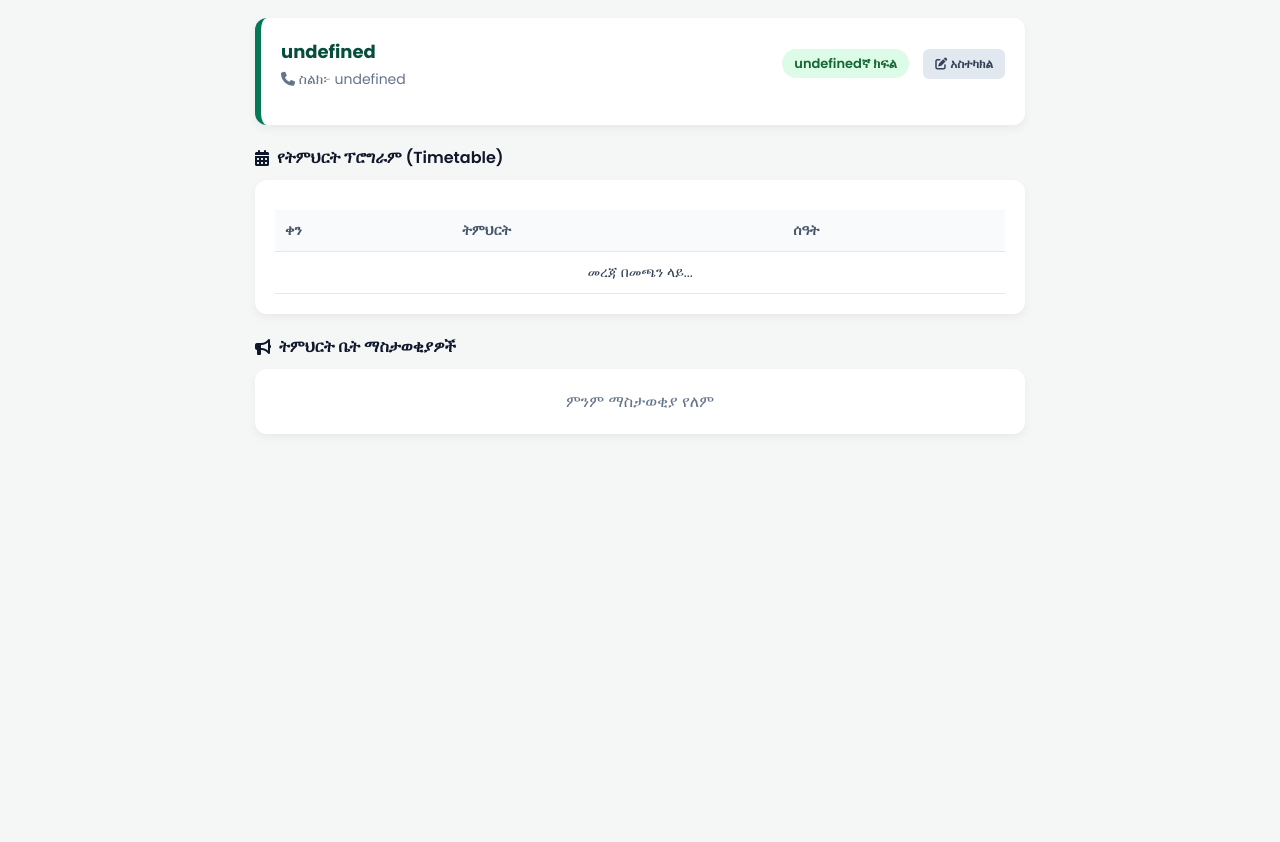
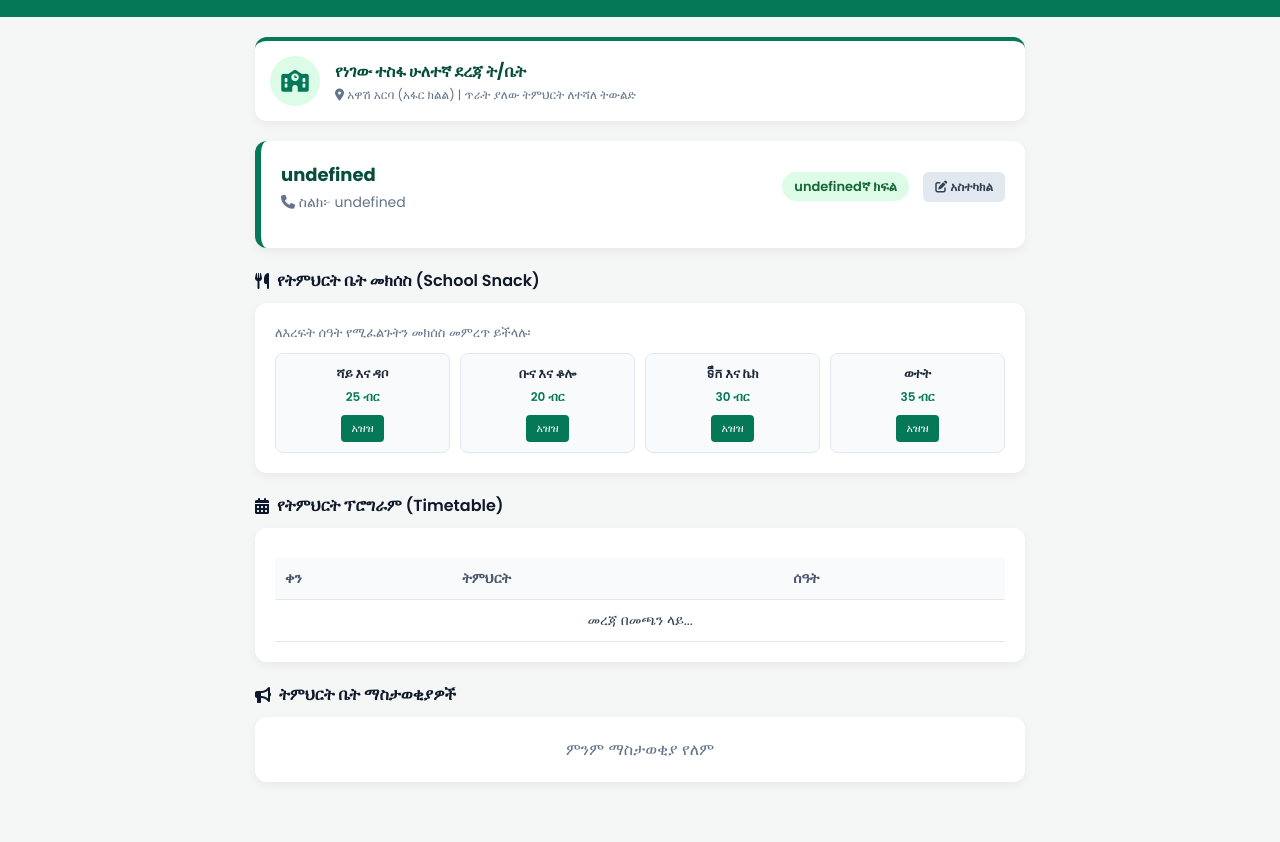
Before and after one commit to sudi00118-jpg/shool, a website: page student.html in a window 1280 px wide. Shown: the part 72-914 px from the top of the page. Before the commit the page ends 800 px from the top, so only its background shows below. Drawn offline with nearby package versions, Linux system fonts and the light colour scheme; no server answers; sample sign-in values are in the browser's storage.

Commit message:
Enhance student page with school info and snacks
Updated header text and added school info banner with details. Introduced snack section and modified profile update logic.

```diff
--- a/student.html
+++ b/student.html
@@ -12,10 +12,17 @@
         body { background-color: #f4f7f6; color: #334155; padding-bottom: 40px; }
 
         header { background: #047857; color: white; padding: 20px; text-align: center; position: relative; }
-        header h1 { font-size: 20px; font-weight: 600; }
+        header h1 { font-size: 18px; font-weight: 600; }
+        header p { font-size: 12px; margin-top: 4px; opacity: 0.9; }
         .btn-logout { position: absolute; right: 15px; top: 18px; background: #ef4444; color: white; border: none; padding: 8px 12px; border-radius: 6px; cursor: pointer; font-size: 13px; font-weight: 600; }
 
         .container { max-width: 800px; margin: 20px auto; padding: 0 15px; }
+
+        /* School Info Banner */
+        .school-banner { background: white; border-radius: 12px; padding: 15px; margin-bottom: 20px; box-shadow: 0 4px 10px rgba(0,0,0,0.05); display: flex; align-items: center; gap: 15px; border-top: 4px solid #047857; }
+        .school-icon { background: #dcfce7; color: #047857; width: 50px; height: 50px; border-radius: 50%; display: flex; align-items: center; justify-content: center; font-size: 22px; flex-shrink: 0; }
+        .school-details h2 { font-size: 16px; color: #064e3b; margin-bottom: 2px; }
+        .school-details p { font-size: 12px; color: #64748b; }
 
         /* Profile Card */
         .profile-card { background: white; border-radius: 12px; padding: 20px; box-shadow: 0 4px 10px rgba(0,0,0,0.05); margin-bottom: 20px; border-left: 6px solid #047857; }
@@ -45,16 +52,36 @@
         .announcement-item { background: #f8fafc; border-left: 4px solid #0284c7; padding: 12px; margin-bottom: 10px; border-radius: 4px; }
         .announcement-item h4 { color: #0369a1; font-size: 14px; margin-bottom: 4px; }
         .announcement-item p { font-size: 13px; color: #475569; }
+
+        /* Snack Items Grid */
+        .snack-grid { display: grid; grid-template-columns: repeat(auto-fit, minmax(140px, 1fr)); gap: 10px; margin-top: 10px; }
+        .snack-item { background: #f8fafc; border: 1px solid #e2e8f0; padding: 10px; border-radius: 8px; text-align: center; }
+        .snack-item h5 { font-size: 13px; color: #1e293b; margin-bottom: 4px; }
+        .snack-item p { font-size: 12px; color: #047857; font-weight: 600; margin-bottom: 8px; }
+        .btn-snack { background: #047857; color: white; border: none; padding: 5px 10px; border-radius: 4px; font-size: 11px; cursor: pointer; }
     </style>
 </head>
 <body>
 
 <header>
-    <h1><i class="fa-solid fa-graduation-cap"></i> የተማሪ ፖርታል</h1>
+    <h1>የነገው ተስፋ የ2ኛ ደረጃ ትምህርት ቤት</h1>
+    <p>የተማሪዎች መረጃ ማዕከል እና ፖርታል</p>
     <button onclick="logout()" class="btn-logout"><i class="fa-solid fa-right-from-bracket"></i> ውጣ</button>
 </header>
 
 <div class="container">
+
+    <!-- የትምህርት ቤት ሙሉ መረጃ (School Info Banner) -->
+    <div class="school-banner">
+        <div class="school-icon">
+            <i class="fa-solid fa-school"></i>
+        </div>
+        <div class="school-details">
+            <h2>የነገው ተስፋ ሁለተኛ ደረጃ ት/ቤት</h2>
+            <p><i class="fa-solid fa-location-dot"></i> አዋሽ አርባ (አፋር ክልል) | ጥራት ያለው ትምህርት ለተሻለ ትውልድ</p>
+        </div>
+    </div>
+
     <!-- የተማሪ መረጃ ፕሮፋይል ካርድ -->
     <div class="profile-card">
         <div class="profile-header">
@@ -68,7 +95,7 @@
             </div>
         </div>
 
-        <!-- መረጃ መቀየሪያ ፎርም (Initially Hidden) -->
+        <!-- መረጃ መቀየሪያ ፎርም -->
         <div id="editFormSection" class="edit-form">
             <h4>መረጃዎችን ማስተካከያ</h4>
             <div class="form-group">
@@ -80,6 +107,34 @@
                 <input type="password" id="editPass" placeholder="አዲስ ፓስወርድ ካፈለጉ ይጻፉ">
             </div>
             <button onclick="updateProfile()" class="btn-save">ለውጦችን መዝግብ</button>
+        </div>
+    </div>
+
+    <!-- የዕለቱ መክሰስ/ቁርስ ማዘዣ (Snack Section) -->
+    <div class="section-title"><i class="fa-solid fa-utensils"></i> የትምህርት ቤት መክሰስ (School Snack)</div>
+    <div class="card-box">
+        <p style="font-size:13px; color:#64748b; margin-bottom:10px;">ለእረፍት ሰዓት የሚፈልጉትን መክሰስ መምረጥ ይችላሉ፡</p>
+        <div class="snack-grid">
+            <div class="snack-item">
+                <h5>ሻይ እና ዳቦ</h5>
+                <p>25 ብር</p>
+                <button class="btn-snack" onclick="orderSnack('ሻይ እና ዳቦ')">አዝዝ</button>
+            </div>
+            <div class="snack-item">
+                <h5>ቡና እና ቆሎ</h5>
+                <p>20 ብር</p>
+                <button class="btn-snack" onclick="orderSnack('ቡና እና ቆሎ')">አዝዝ</button>
+            </div>
+            <div class="snack-item">
+                <h5>ទឹក እና ኬክ</h5>
+                <p>30 ብር</p>
+                <button class="btn-snack" onclick="orderSnack('ទឹក እና ኬክ')">አዝዝ</button>
+            </div>
+            <div class="snack-item">
+                <h5>ወተት</h5>
+                <p>35 ብር</p>
+                <button class="btn-snack" onclick="orderSnack('ወተት')">አዝዝ</button>
+            </div>
         </div>
     </div>
 
@@ -133,7 +188,6 @@
         form.style.display = form.style.display === 'block' ? 'none' : 'block';
     }
 
-    // ፕሮፋይል ማስተካከያ ወደ ዳታቤዝ መላኪያ
     async function updateProfile() {
         const newPhone = document.getElementById('editPhone').value.trim();
         const newPass = document.getElementById('editPass').value.trim();
@@ -144,9 +198,7 @@
         }
 
         let updateData = { parent_phone: newPhone };
-        if (newPass) {
-            updateData.password = newPass;
-        }
+        if (newPass) updateData.password = newPass;
 
         try {
             const { error } = await supabaseClient
@@ -156,7 +208,6 @@
 
             if (error) throw error;
 
-            // LocalStorage ማስተካከል
             studentData.parent_phone = newPhone;
             if (newPass) studentData.password = newPass;
             localStorage.setItem('loggedInStudent', JSON.stringify(studentData));
@@ -169,7 +220,10 @@
         }
     }
 
-    // የትምህርት ፕሮግራም ከ Supabase ማውጣት
+    function orderSnack(itemNames) {
+        alert(`"${itemNames}" በትክክል ታዟል! እባክዎ በእረፍት ሰዓት ካንቲን በመሄድ መረከብ ይችላሉ።`);
+    }
+
     async function loadTimetable() {
         try {
             const { data, error } = await supabaseClient
@@ -199,7 +253,6 @@
         }
     }
 
-    // ማስታወቂያዎችን ከ Supabase ማውጣት
     async function loadAnnouncements() {
         try {
             const { data, error } = await supabaseClient
```
